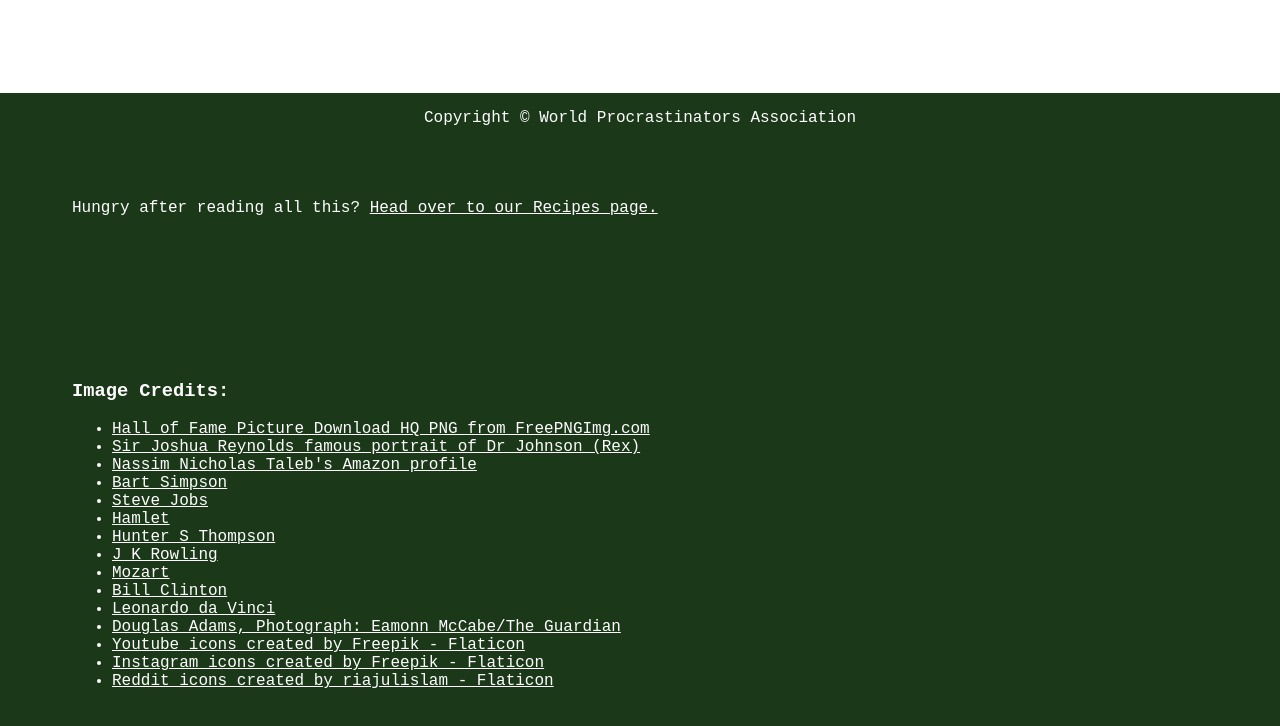
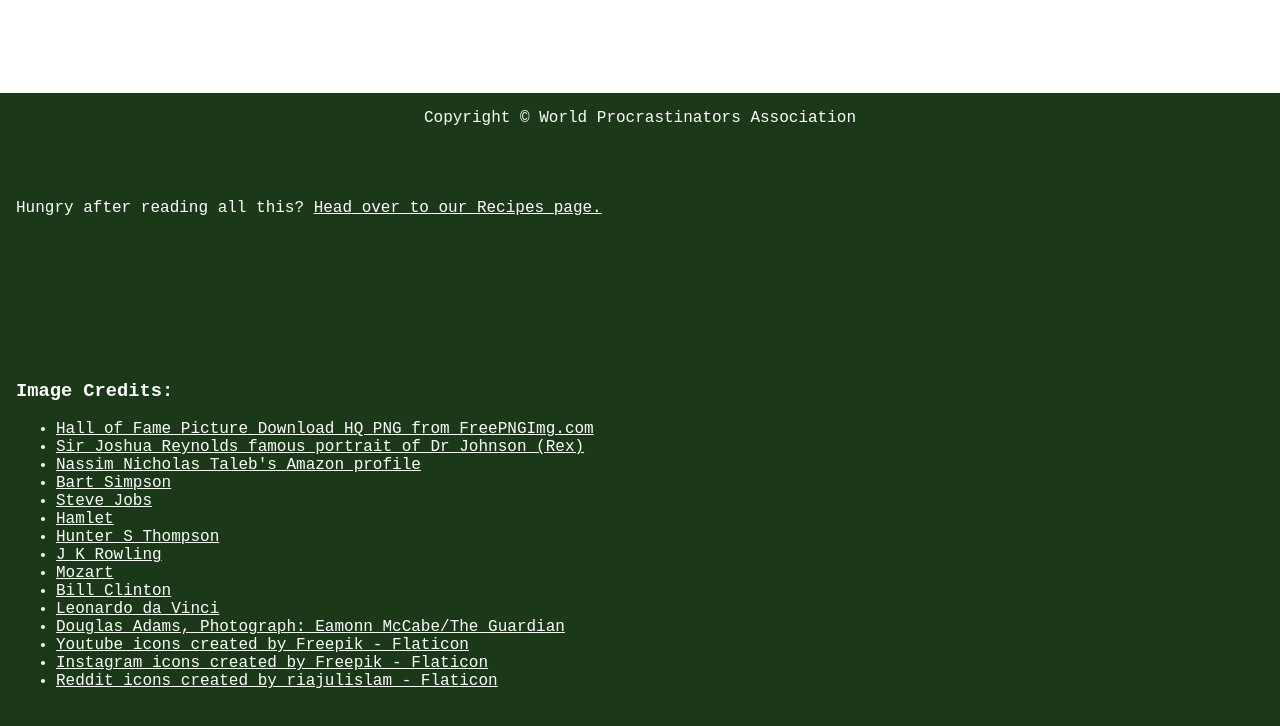
Before and after one commit to MeDeveloperWeb/OdinLandingPage, a plain HTML site: page index.html in a window 1280 px wide. Shown: the part 1471-2197 px from the top of the page. Drawn offline with Linux system fonts and the light colour scheme; a web font is replaced by a local one.

Commit message:
Decreased left and right margin of class recipe-link and credits

```diff
--- a/style.css
+++ b/style.css
@@ -207,7 +207,7 @@ blockquote cite:before {
 }
 
 .recipe-link, .credits {
-    margin: 72px;
+    margin: 72px 16px;
     align-self: flex-start;
 }
 
```
